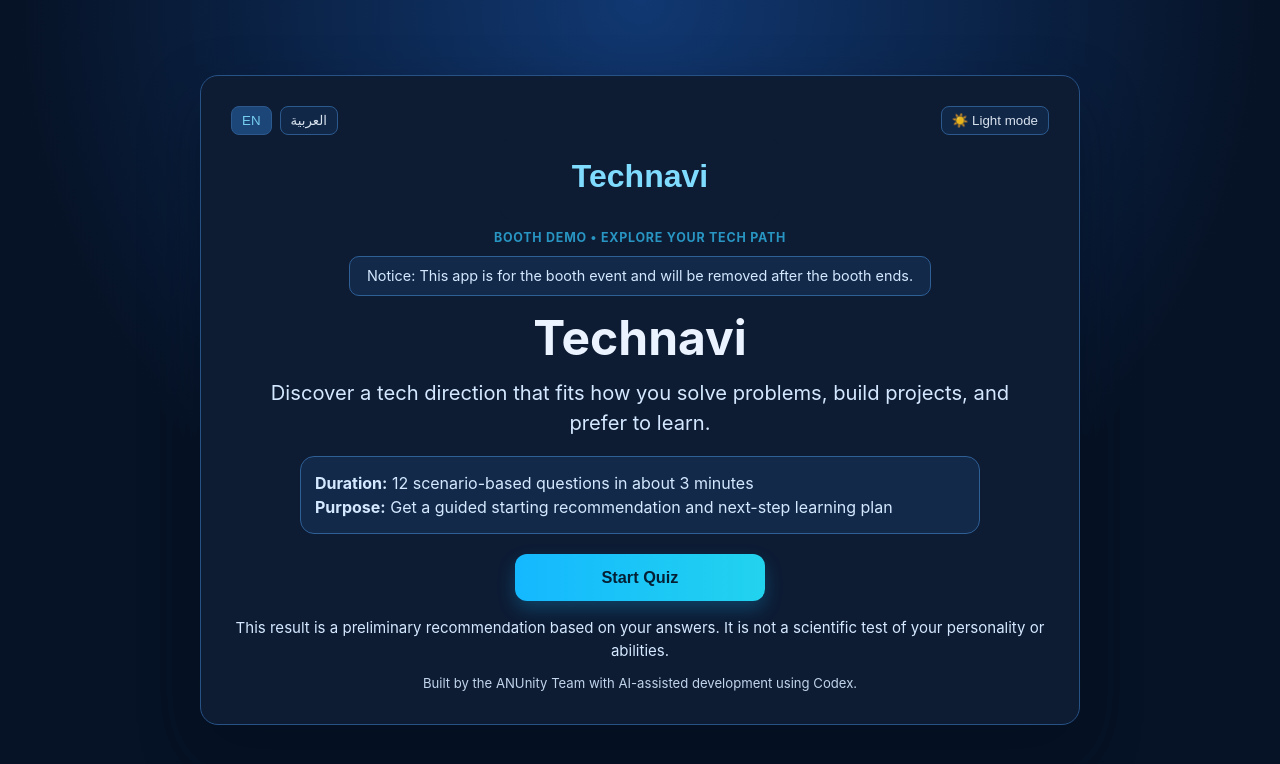
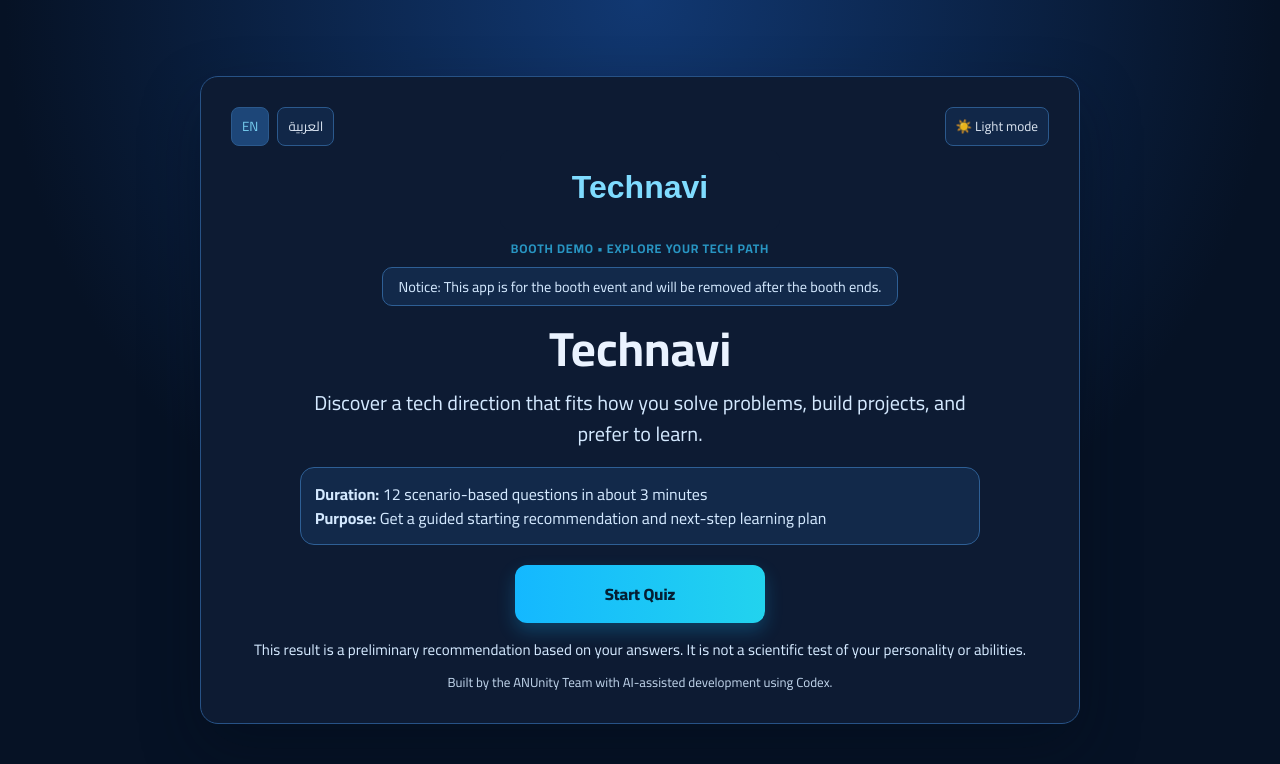
Before and after one commit to mustafaeisa2023-stack/taqnavi, a React (Vite) app: page / in a window 1280 px wide. Shown: the top 764 px of the page. Built offline with nearby package versions, Linux system fonts and the light colour scheme.

Commit message:
Use Cairo font globally

```diff
--- a/src/styles.css
+++ b/src/styles.css
@@ -1,5 +1,7 @@
+@import url('https://fonts.googleapis.com/css2?family=Cairo:wght@400;500;600;700;800&display=swap');
+
 :root {
-  font-family: Inter, system-ui, sans-serif;
+  font-family: 'Cairo', system-ui, -apple-system, BlinkMacSystemFont, 'Segoe UI', sans-serif;
 }
 
 :root[data-theme='dark'] {
@@ -53,6 +55,14 @@
 }
 
 * { box-sizing: border-box; }
+html,
+body,
+button,
+input,
+select,
+textarea {
+  font-family: 'Cairo', system-ui, -apple-system, BlinkMacSystemFont, 'Segoe UI', sans-serif;
+}
 body { margin: 0; line-height: 1.5; color: var(--text); background: var(--bg); }
 .shell { min-height: 100vh; display: grid; place-items: center; padding: 20px 14px; background: radial-gradient(circle at top, var(--shell-grad-a) 0%, var(--bg) 62%); }
 .card { width: min(880px, 100%); background: var(--card); border: 1px solid var(--card-border); border-radius: 18px; padding: 22px; box-shadow: var(--result-shadow); }
```
